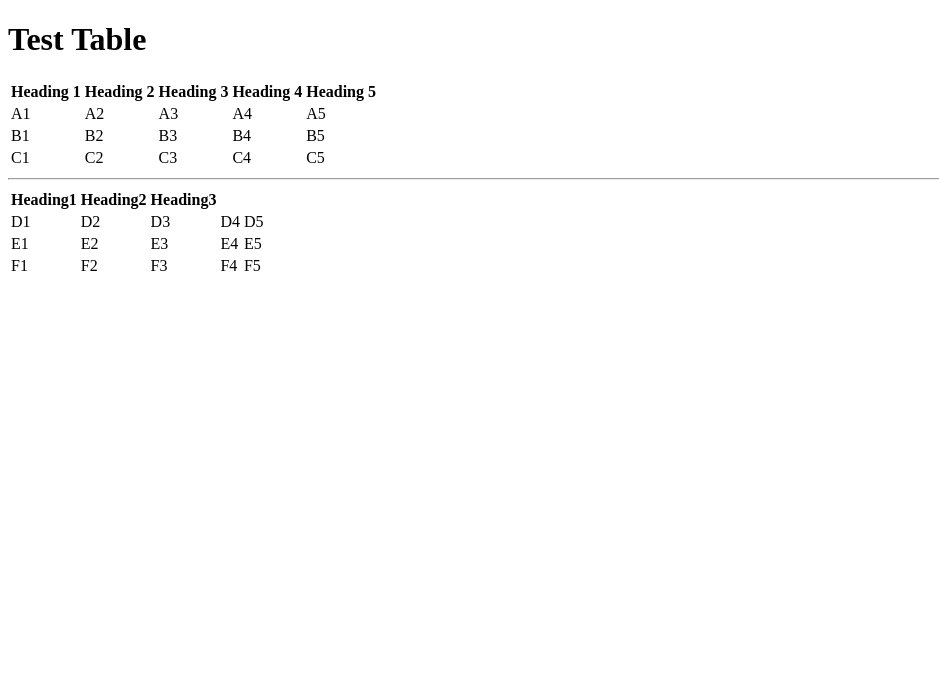
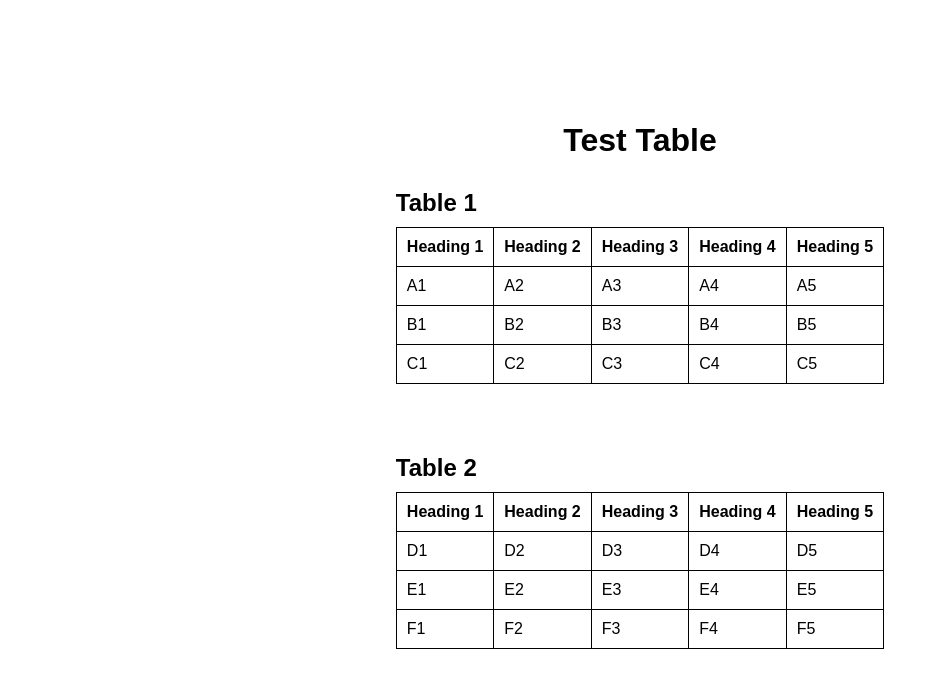
Before and after one commit to barrosaur/ws-1, a plain HTML site: page index.html in a window 1280 px wide. Shown: the whole page, without its empty margins (0-939 px from the left). Drawn offline with Linux system fonts and the light colour scheme.

Commit message:
test works but the actual thing doesnt

```diff
--- a/index.html
+++ b/index.html
@@ -3,10 +3,13 @@
 <head>
   <meta charset="UTF-8">
   <meta name="viewport" content="width=device-width, initial-scale=1.0">
+  <link rel="stylesheet" href="styles.css">
   <title>Test Table</title>
 </head>
 <body>
   <h1>Test Table</h1>
+  <div class="tbl-container">
+    <h2>Table 1</h2>
     <table class="table-1">
       <thead>
         <tr>
@@ -41,14 +44,20 @@
         </tr>
       </tbody>
     </table>
+  </div>
 
   <hr>
+
+  <div class="tbl-container">
+    <h2>Table 2</h2>
     <table class="table-2">
       <thead>
         <tr>
-        <th>Heading1</th>
-        <th>Heading2</th>
-        <th>Heading3</th>
+          <th>Heading 1</th>
+          <th>Heading 2</th>
+          <th>Heading 3</th>
+          <th>Heading 4</th>
+          <th>Heading 5</th>
         </tr>
       </thead>
       <tbody>
@@ -75,5 +84,6 @@
         </tr>
       </tbody>
     </table>
+  </div>
 </body>
 </html>
--- /dev/null
+++ b/styles.css
@@ -0,0 +1,40 @@
+* {
+  box-sizing: border-box;
+  padding: 0;
+  margin: 0;
+}
+
+body {
+  display: flex;
+  flex-direction: column;
+  justify-content: center;
+  align-items: center;
+  height: 100vh;
+  font-family: Arial, Helvetica, sans-serif;
+  padding: 20px;
+}
+
+.tbl-container {
+  margin: 10px;
+  padding: 20px;
+}
+
+table {
+  border-collapse: collapse;
+}
+
+table, tr, th, td {
+  border: 1px solid black;
+  padding: 10px;
+}
+
+.tbl-container > h2 {
+  margin-bottom: 10px;
+}
+
+hr {
+  height: 10px;
+  border: none;
+  outline: none;
+  background-color: #000000;
+}
```
Also changed, not shown: 1 other file. Lines whose indentation alone changed are shown as unchanged.
